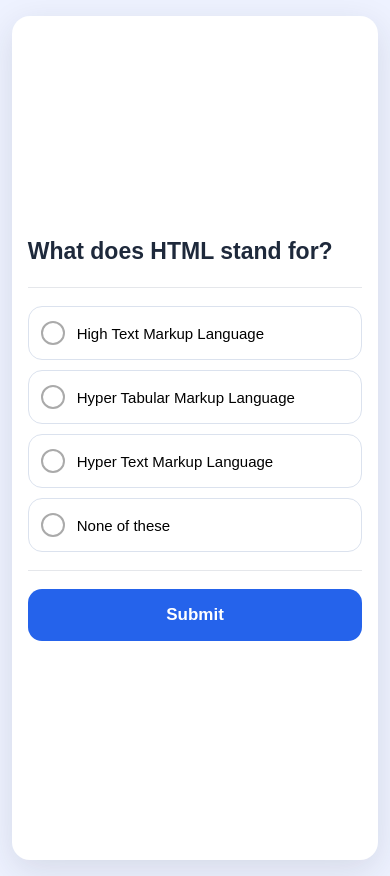
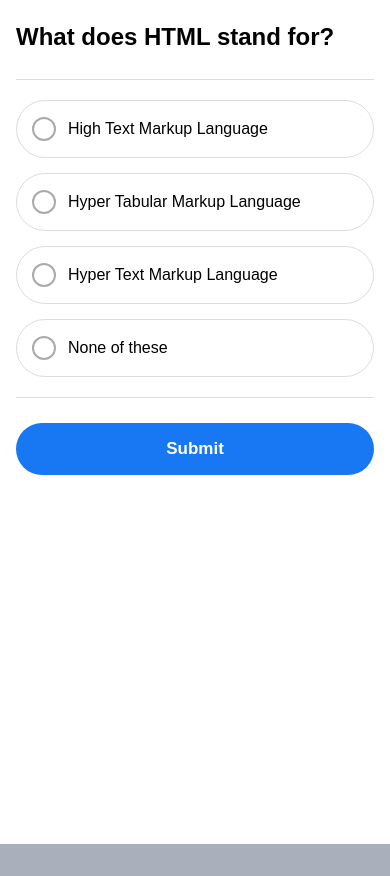
Before and after one commit to sudhanshusrivastava2008-max/quiz-website, a plain HTML site: page index.html in a window 390 px wide. After the commit the page ends 844 px from the top, so only its background shows below. Drawn offline with Linux system fonts and the light colour scheme.

Commit message:
Refactor CSS for quiz and login sections
Refactor and optimize CSS styles for quiz and login sections. Improve mobile responsiveness and update button styles.

```diff
--- a/style.css
+++ b/style.css
@@ -1,147 +1,5 @@
 /* Reset */
-* {
-    box-sizing: border-box;
-}
-
-body {
-    margin: 0;
-    font-family: Arial, sans-serif;
-}
-
-.quiz-section {
-    width: 100%;
-    min-height: 100vh;
-    display: flex;
-    justify-content: center;
-    align-items: center;
-    padding: 20px;
-}
-
-#quiz {
-    width: 100%;
-    max-width: 600px;
-    padding: 25px;
-    border-radius: 12px;
-}
-
-button {
-    width: 100%;
-    padding: 14px;
-    font-size: 16px;
-}
-
-/* Mobile screen */
-@media (max-width: 600px) {
-    #quiz {
-        padding: 18px;
-        border-radius: 10px;
-    }
-
-    .question {
-        font-size: 21px;
-    }
-
-    label {
-        font-size: 16px;
-    }
-
-    button {
-        padding: 15px;
-    }
-}
-* {
-    margin: 0;
-    padding: 0;
-    box-sizing: border-box;
-}
-
-body {
-    font-family: Arial, sans-serif;
-    min-height: 100vh;
-    display: flex;
-    justify-content: center;
-    align-items: center;
-    background: linear-gradient(135deg, #667eea, #764ba2);
-}
-
-/* Login Card */
-.login-container {
-    width: 90%;
-    max-width: 400px;
-    padding: 35px 30px;
-    background: #ffffff;
-    border-radius: 18px;
-    box-shadow: 0 15px 40px rgba(0, 0, 0, 0.2);
-    text-align: center;
-}
-
-.login-container h1 {
-    font-size: 32px;
-    color: #5b4bdb;
-    margin-bottom: 10px;
-}
-
-.login-container p {
-    margin-top: 15px;
-    color: #e63946;
-    font-size: 14px;
-}
-
-/* Input Fields */
-#loginForm input {
-    width: 100%;
-    padding: 14px;
-    margin-top: 18px;
-    border: 1px solid #ddd;
-    border-radius: 8px;
-    outline: none;
-    font-size: 15px;
-    transition: 0.3s;
-}
-
-#loginForm input:focus {
-    border-color: #667eea;
-    box-shadow: 0 0 5px rgba(102, 126, 234, 0.4);
-}
-
-/* Login Button */
-#loginForm button {
-    width: 100%;
-    padding: 14px;
-    margin-top: 25px;
-    border: none;
-    border-radius: 8px;
-    background: linear-gradient(135deg, #667eea, #764ba2);
-    color: white;
-    font-size: 17px;
-    font-weight: bold;
-    cursor: pointer;
-    transition: 0.3s;
-}
-
-#loginForm button:hover {
-    transform: translateY(-2px);
-    box-shadow: 0 7px 15px rgba(102, 126, 234, 0.35);
-}
-
-#loginForm button:active {
-    transform: scale(0.98);
-}
-
-/* Mobile Responsive */
-@media (max-width: 480px) {
-    .login-container {
-        padding: 28px 20px;
-    }
-
-    .login-container h1 {
-        font-size: 28px;
-    }
-}
-
-
-
-* {
+ * {
     margin: 0;
     padding: 0;
     box-sizing: border-box;
@@ -152,15 +10,22 @@ body {
     background: #aab0bb;
 }
 
-/* Main quiz section */
+/* Main quiz card */
 .quiz-section {
-    width: 90%;
+    width: 100%;
     max-width: 1000px;
-    margin: 60px auto;
+    min-height: 100vh;
+    margin: 20px auto;
     background: white;
     padding: 35px;
-    border-radius: 8px;
+    border-radius: 12px;
     box-shadow: 0 2px 10px rgba(0, 0, 0, 0.08);
+}
+
+#quiz {
+    width: 100%;
+    max-width: 600px;
+    margin: auto;
 }
 
 /* Question */
@@ -168,10 +33,9 @@ body {
     font-size: 32px;
     font-weight: 600;
     margin-bottom: 25px;
-    text-transform: lowercase;
 }
 
-/* Horizontal lines */
+/* Lines */
 hr {
     border: 0;
     border-top: 1px solid #ddd;
@@ -181,15 +45,14 @@ hr {
 /* Options */
 ul {
     list-style: none;
-    width: 420px;
-    padding: 10px 0;
+    width: 100%;
 }
 
 li {
     margin: 15px 0;
 }
 
-/* Radio button */
+/* Radio */
 .answer {
     display: none;
 }
@@ -198,26 +61,25 @@ li {
 label {
     display: flex;
     align-items: center;
-    width: 400px;
-    height: 60px;
-    padding: 0 20px;
+    width: 100%;
+    min-height: 60px;
+    padding: 15px 20px;
     border: 1px solid #ddd;
     border-radius: 30px;
-    font-size: 16px;
-    font-weight: 600;
+    font-size: 18px;
     cursor: pointer;
-    transition: 0.2s;
+    overflow-wrap: anywhere;
 }
 
-/* Custom radio circle */
+/* Radio circle */
 label::before {
     content: "";
+    flex-shrink: 0;
     width: 20px;
     height: 20px;
     border: 2px solid #aaa;
     border-radius: 50%;
     margin-right: 12px;
-    background: white;
 }
 
 /* Hover */
@@ -235,38 +97,43 @@ label:hover {
     border: 6px solid #1877f2;
 }
 
-/* Button section */
-.button {
+/* Submit button */
+.btn {
     margin-top: 25px;
 }
 
-/* Submit button */
 #submit {
-    width: 160px;
-    height: 55px;
+    width: 100%;
+    max-width: 200px;
+    min-height: 50px;
     border: none;
     border-radius: 30px;
     background: #1877f2;
     color: white;
-    font-size: 16px;
+    font-size: 17px;
     font-weight: 600;
     cursor: pointer;
 }
 
-#submit:hover {
-    background: #0d65d3;
-}
-/* Mobile fix for quiz */
+/* Mobile responsive */
 @media screen and (max-width: 600px) {
+
     .quiz-section {
         width: 100%;
+        min-height: 100vh;
         margin: 0;
-        padding: 15px;
+        padding: 20px 16px;
+        border-radius: 0;
     }
 
     #quiz {
         width: 100%;
-        padding: 15px;
+        padding: 0;
+    }
+
+    .question {
+        font-size: 24px;
+        line-height: 1.4;
     }
 
     ul {
@@ -275,128 +142,14 @@ label:hover {
 
     label {
         width: 100%;
-        max-width: 100%;
+        min-height: 58px;
+        padding: 12px 15px;
         font-size: 16px;
-    }
-
-    .question {
-        font-size: 22px;
     }
 
     #submit {
         width: 100%;
+        max-width: none;
+        min-height: 52px;
     }
 }
-/* ===== Professional Quiz UI Upgrade ===== */
-
-body {
-    background: #eef2ff;
-    font-family: Arial, sans-serif;
-}
-
-.quiz-section {
-    width: 92%;
-    max-width: 700px;
-    margin: 30px auto;
-    padding: 24px;
-    background: #ffffff;
-    border-radius: 20px;
-    box-shadow: 0 10px 35px rgba(30, 41, 59, 0.12);
-}
-
-#quiz {
-    width: 100%;
-    max-width: 100%;
-    padding: 0;
-}
-
-.question {
-    font-size: 26px;
-    line-height: 1.4;
-    color: #1e293b;
-    text-transform: none;
-    margin-bottom: 20px;
-}
-
-hr {
-    border-top: 1px solid #e5e7eb;
-    margin: 18px 0;
-}
-
-ul {
-    width: 100%;
-    padding: 0;
-    list-style: none;
-}
-
-li {
-    margin: 12px 0;
-}
-
-label {
-    width: 100%;
-    height: auto;
-    min-height: 58px;
-    padding: 14px 16px;
-    border: 1.5px solid #dbe2ee;
-    border-radius: 14px;
-    background: #fff;
-    font-size: 16px;
-    font-weight: 500;
-}
-
-label::before {
-    flex-shrink: 0;
-}
-
-.answer:checked + label {
-    background: #eff6ff;
-    border-color: #1877f2;
-    color: #1554b5;
-}
-
-.btn {
-    margin-top: 18px;
-}
-
-#submit {
-    width: 100%;
-    max-width: 220px;
-    height: 52px;
-    border-radius: 14px;
-    background: #2563eb;
-    font-size: 17px;
-}
-
-#submit:hover {
-    background: #1d4ed8;
-}
-
-/* Phone screen */
-@media (max-width: 600px) {
-    .quiz-section {
-        width: 94%;
-        margin: 16px auto;
-        padding: 20px 16px;
-        border-radius: 18px;
-    }
-
-    .question {
-        font-size: 23px;
-    }
-
-    label {
-        min-height: 54px;
-        padding: 12px;
-        font-size: 15px;
-    }
-
-    li {
-        margin: 10px 0;
-    }
-
-    #submit {
-        max-width: 100%;
-        height: 52px;
-    }
-}
```
